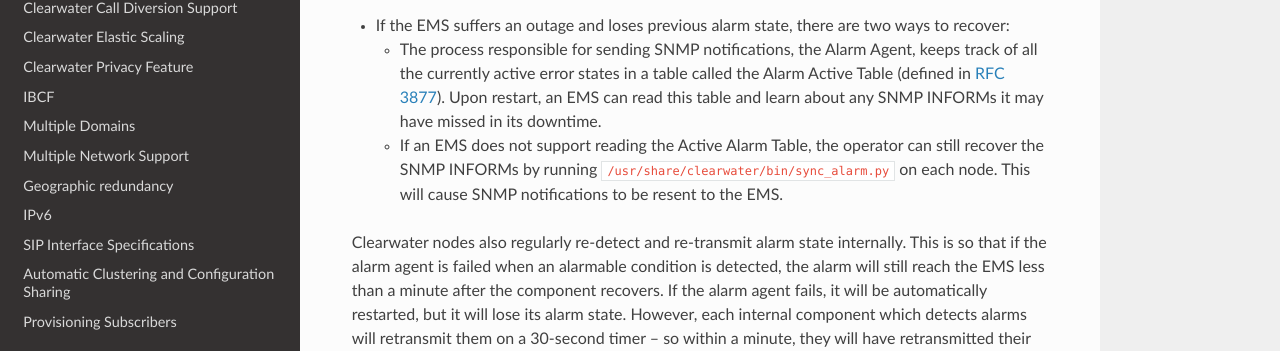
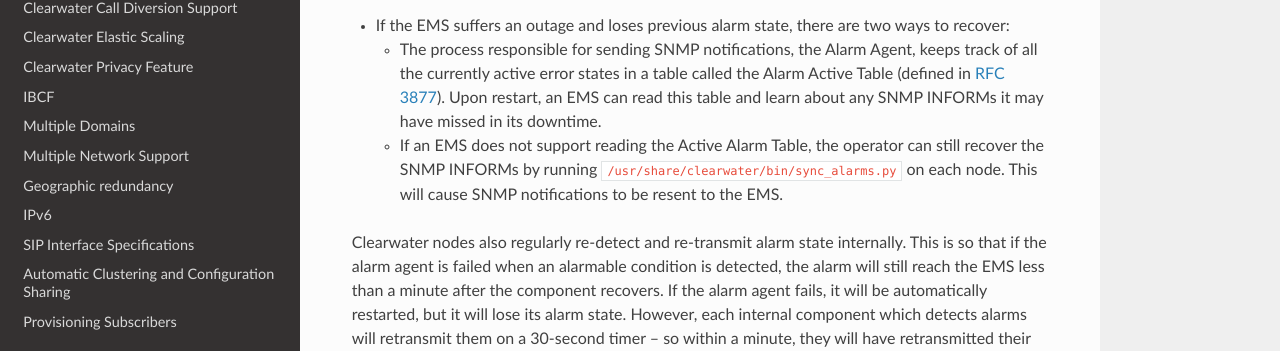
Before and after one commit to Metaswitch/clearwater-readthedocs, an MkDocs documentation site: the page built from docs/SNMP_Alarms.md, in a window 1280 px wide and 900 px high, scrolled down 1130 px. Shown: the part 348-699 px from the top of the window. Built offline with MkDocs 1.6.1, drawn with Linux system fonts in a browser that asks for light colours; nearby versions of some CDN libraries; old or Windows-style settings are respelled for this version of MkDocs.

Commit message:
Fix name of alarm sync script

```diff
--- a/docs/SNMP_Alarms.md
+++ b/docs/SNMP_Alarms.md
@@ -52,6 +52,6 @@ Since prompt, accurate notifications of alarms are important for running a relia
     - Note that if the alarm changes state multiple times during an outage (e.g. if it is raised but then cleared, or raised once at major severity and then again at critical severity), only the latest state will be transmitted to the EMS on connection recovery.
 - If the EMS suffers an outage and loses previous alarm state, there are two ways to recover:
     - The process responsible for sending SNMP notifications, the Alarm Agent, keeps track of all the currently active error states in a table called the Alarm Active Table (defined in [RFC 3877](https://tools.ietf.org/html/rfc3877)). Upon restart, an EMS can read this table and learn about any SNMP INFORMs it may have missed in its downtime.
-    - If an EMS does not support reading the Active Alarm Table, the operator can still recover the SNMP INFORMs by running `/usr/share/clearwater/bin/sync_alarm.py` on each node. This will cause SNMP notifications to be resent to the EMS.
+    - If an EMS does not support reading the Active Alarm Table, the operator can still recover the SNMP INFORMs by running `/usr/share/clearwater/bin/sync_alarms.py` on each node. This will cause SNMP notifications to be resent to the EMS.
 
 Clearwater nodes also regularly re-detect and re-transmit alarm state internally. This is so that if the alarm agent is failed when an alarmable condition is detected, the alarm will still reach the EMS less than a minute after the component recovers. If the alarm agent fails, it will be automatically restarted, but it will lose its alarm state. However, each internal component which detects alarms will retransmit them on a 30-second timer – so within a minute, they will have retransmitted their alarm state to the alarm agent, it will have sent corresponding SNMP INFORMs to the EMS, and both the alarm agent and the EMS will have a complete picture of the current alarm state.
```
